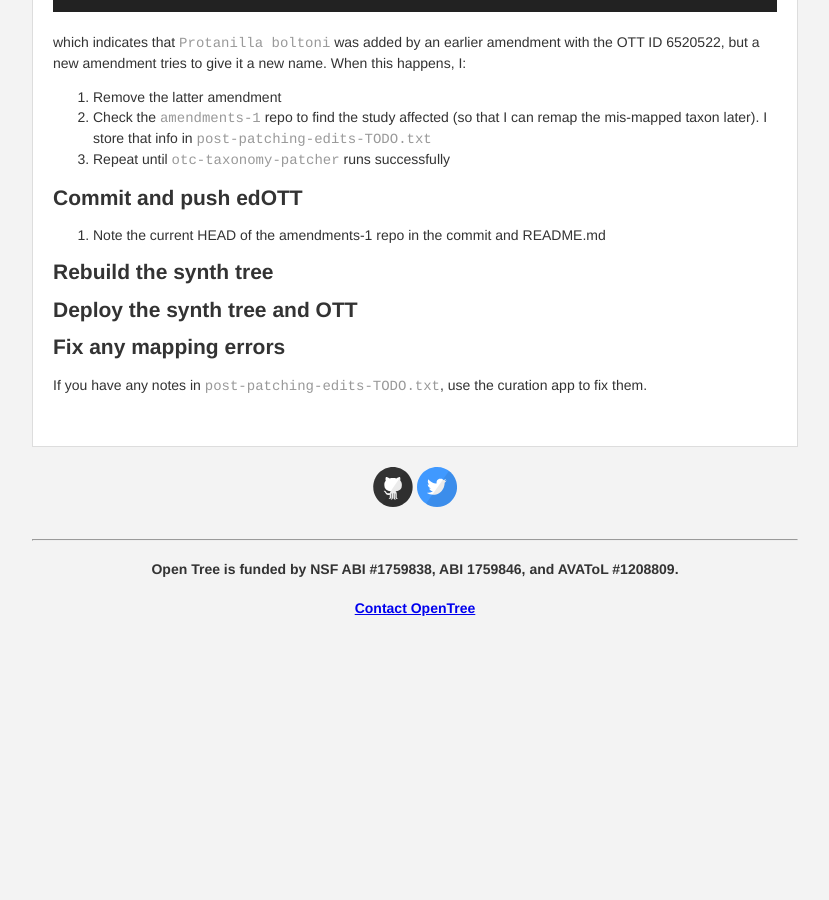
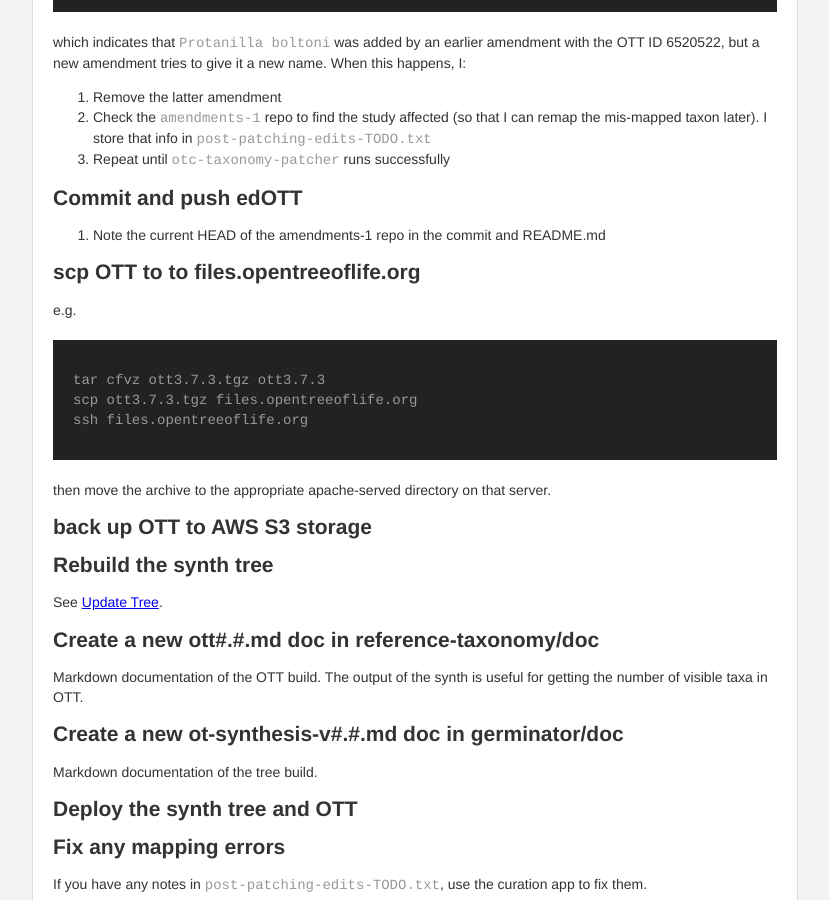
Before and after one commit to OpenTreeOfLife/opentreeoflife.github.io, a Jekyll site: the page built from updateott.md, in a window 1280 px wide and 900 px high, scrolled down 2037 px. Shown: the whole window, without its empty margins (225-1054 px from the left). Built offline with Jekyll 4.4.1, drawn with Linux system fonts in a browser that asks for light colours; before the commit the page ends 2714 px from its top, so only the background shows below that; some of the changed text lies outside the part shown.

Commit message:
test another page for updating the tree

```diff
--- a/updateott.md
+++ b/updateott.md
@@ -1,6 +1,6 @@
 ---
 layout: page
-title: Updating OTT with taxa added via taxon-addition feature
+title: Update OTT
 permalink: /updateott/
 ---
 
@@ -90,7 +90,27 @@ which indicates that `Protanilla boltoni` was added by an earlier amendment with
 ## Commit and push edOTT
   1. Note the current HEAD of the amendments-1 repo in the commit and README.md
 
+
+## scp OTT to to files.opentreeoflife.org
+e.g.
+
+    tar cfvz ott3.7.3.tgz ott3.7.3
+    scp ott3.7.3.tgz files.opentreeoflife.org
+    ssh files.opentreeoflife.org
+
+then move the archive to the appropriate apache-served directory on that server.
+
+## back up OTT to AWS S3 storage
+
 ## Rebuild the synth tree
+See <a href="./updatetree/" target="_blank">Update Tree</a>.
+
+## Create a new ott#.#.md doc in reference-taxonomy/doc
+Markdown documentation of the OTT build. The output of the synth is useful for getting the number of visible taxa in OTT.
+
+## Create a new ot-synthesis-v#.#.md doc in germinator/doc
+Markdown documentation of the tree build.
+
 
 ## Deploy the synth tree and OTT
 
```
Also changed, not shown: updatetree.md (added, +27 -0 lines).
